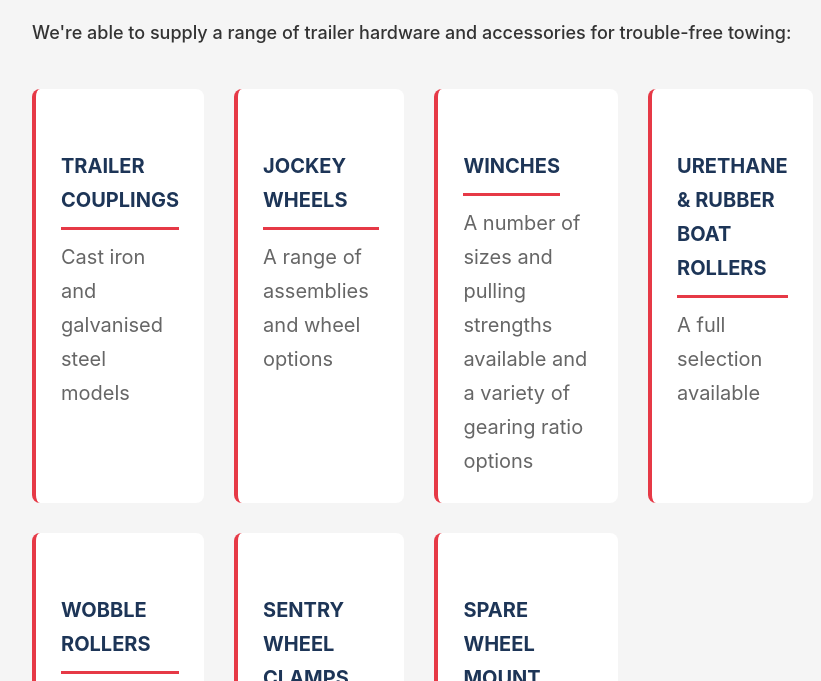
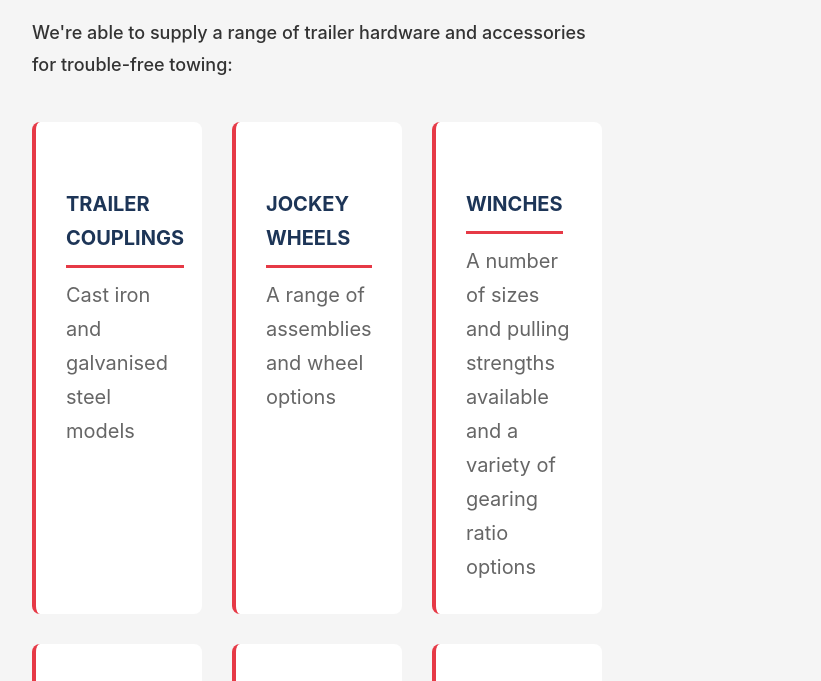
Before and after one commit to Wasabiboy/GT-trailers, a plain HTML site: page u-bolts-plates.html in a window 1280 px wide. Shown: the part 713-1394 px from the top of the page, without its empty margins (8-829 px from the left). Drawn offline with Linux system fonts and the light colour scheme.

Commit message:
Widen hardware columns: change to 3 columns layout and increase padding

```diff
--- a/css/style.css
+++ b/css/style.css
@@ -1323,17 +1323,18 @@ p {
 /* Hardware Grid Styles */
 .hardware-grid {
     display: grid;
-    grid-template-columns: repeat(4, 1fr);
+    grid-template-columns: repeat(3, 1fr);
     gap: 30px;
     margin-top: 40px;
 }
 
 .hardware-item {
     background: var(--white);
-    padding: 25px;
+    padding: 30px;
     border-radius: 8px;
     border-left: 4px solid var(--primary-color);
     transition: var(--transition);
+    min-width: 0;
 }
 
 .hardware-item:hover {
```
